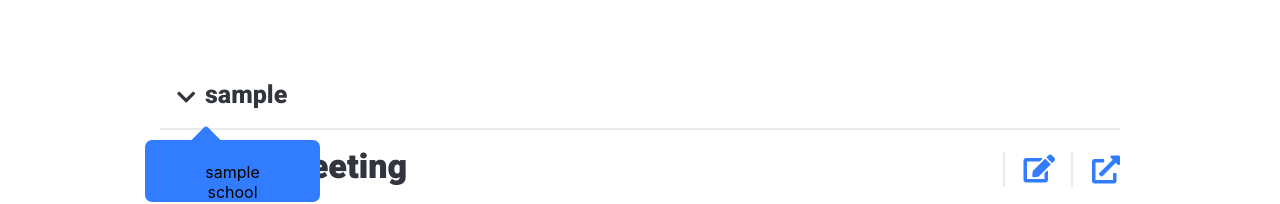
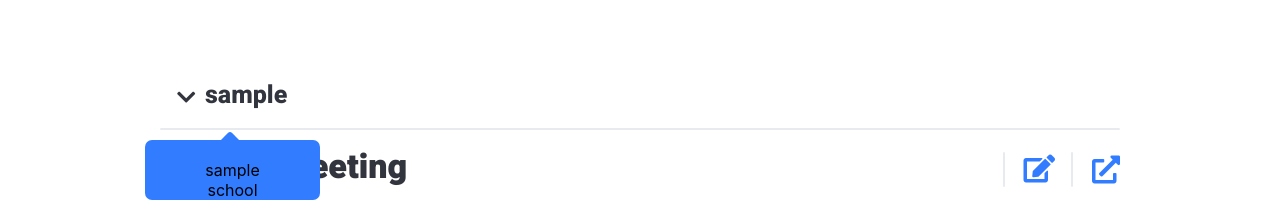
Before and after one commit to Classto/Frontend, a React (Create React App) app: page /editor/sample in a window 1280 px wide. Shown: the top 204 px of the page. Built offline with nearby package versions, Linux system fonts and the light colour scheme.

Commit message:
chore: edit menu div

```diff
--- a/src/editor/menu.css
+++ b/src/editor/menu.css
@@ -13,11 +13,11 @@
 
 #Menu > div {
     position: relative;
-    top: -10px;
-    left: 50px;
+    top: -5px;
+    left: 75px;
 
-    width: 22px;
-    height: 22px;
+    width: 20px;
+    height: 20px;
 
     transform: rotate(45deg);
     -webkit-transform: rotate(45deg);
```
